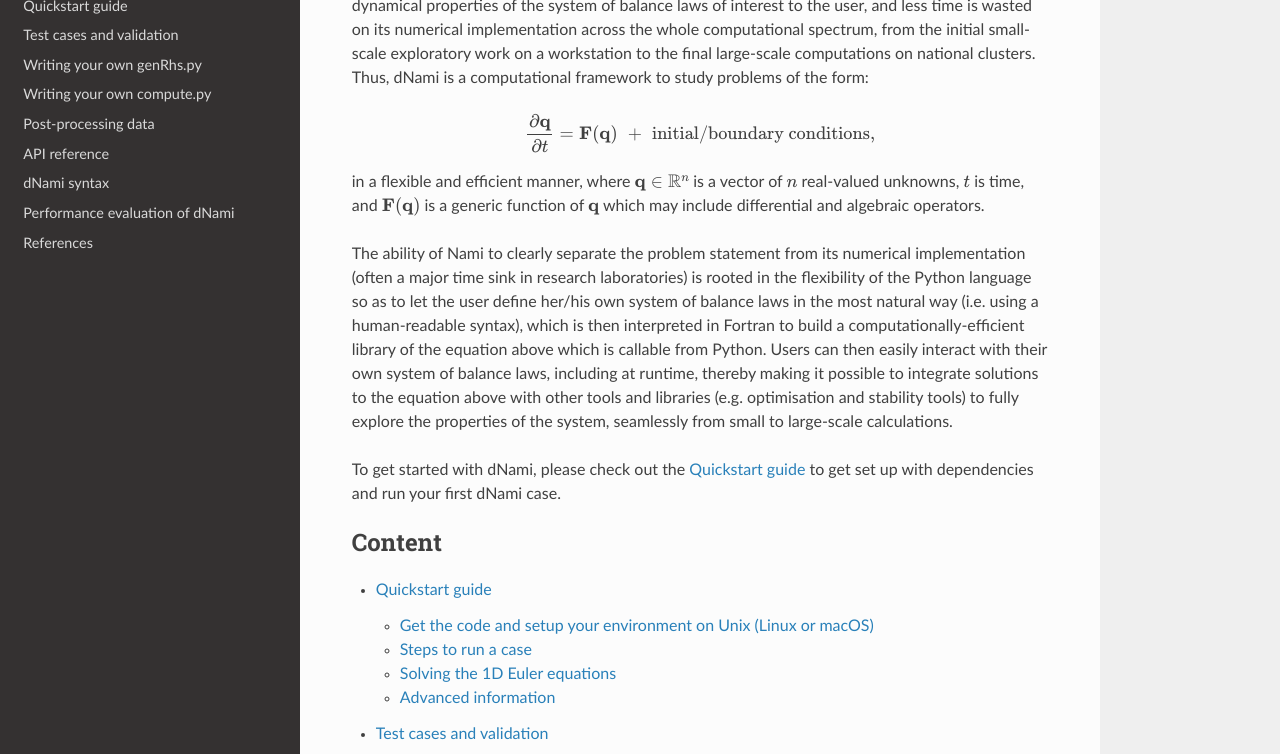
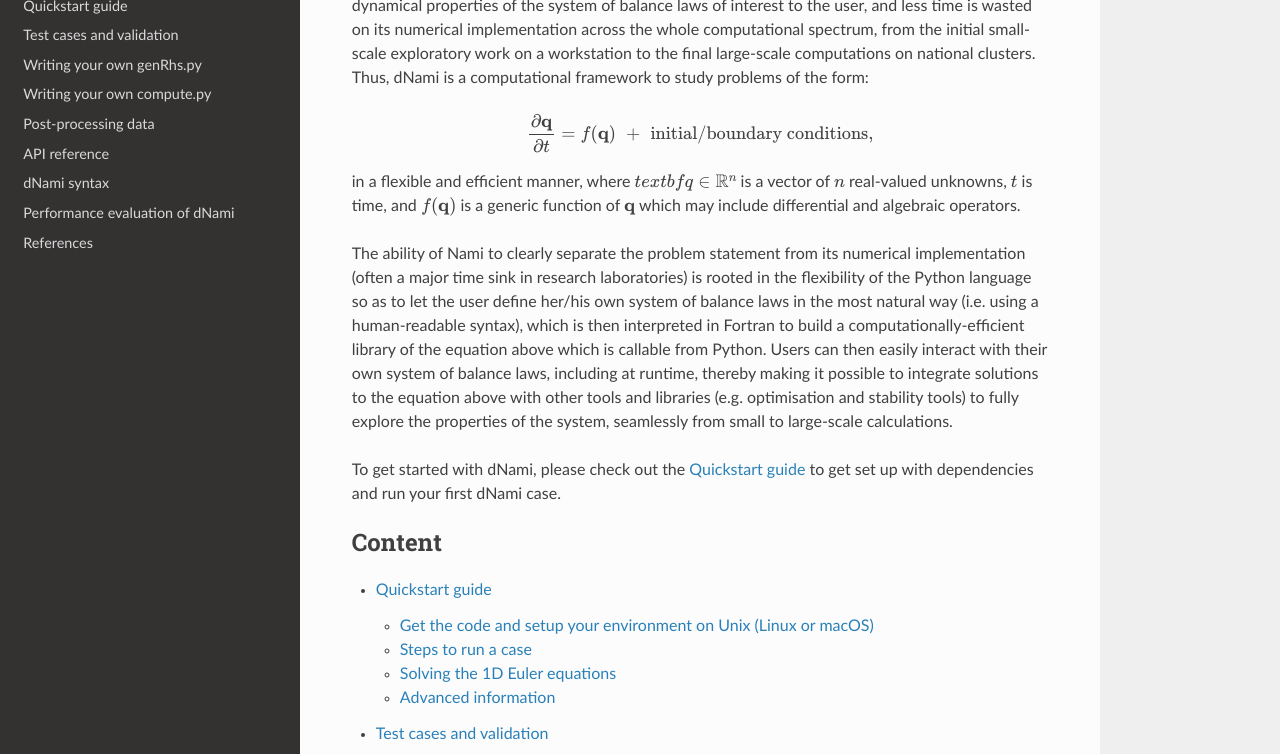
Before and after one commit to dNamiLab/dNami, a Sphinx documentation site: the page built from doc/index.rst, in a window 1280 px wide and 900 px high, scrolled down 778 px, cut to the strip 146-900 px from the top of the window. Built offline with Sphinx 7.4.7 and the Read the Docs theme 2.0.0, drawn with Linux system fonts in a browser that asks for light colours.

Commit message:
Update index.rst

```diff
--- a/doc/index.rst
+++ b/doc/index.rst
@@ -25,10 +25,10 @@
 .. math::
 
    \begin{equation} \label{eq:gov_eq}
-   \frac{\partial\textbf{q}}{\partial t} = \textbf{F}(\textbf{q}) \,\, + \,\, \mbox{initial/boundary conditions},
+   \frac{\partial\textbf{q}}{\partial t} = f(\textbf{q}) \,\, + \,\, \mbox{initial/boundary conditions},
    \end{equation}
 
-in a flexible and efficient manner, where :math:`\textbf{q} \in \mathbb{R}^n` is a vector of :math:`n` real-valued unknowns, :math:`t` is time, and :math:`\textbf{F}(\textbf{q})` is a generic function of :math:`\textbf{q}` which may include differential and algebraic operators.
+in a flexible and efficient manner, where :math:`textbf{q} \in \mathbb{R}^n` is a vector of :math:`n` real-valued unknowns, :math:`t` is time, and :math:`f(\textbf{q})` is a generic function of :math:`\textbf{q}` which may include differential and algebraic operators.
 
 The ability of Nami to clearly separate the problem statement from its numerical implementation (often a major time sink in research laboratories) is rooted in the flexibility of the Python language so as to let the user define her/his own system of balance laws in the most natural way (i.e. using a human-readable syntax), which is then interpreted in Fortran to build a computationally-efficient library of the  equation above which is callable from Python. Users can then easily interact with their own system of balance laws, including at runtime, thereby making it possible to integrate solutions to the equation above with other tools and libraries (e.g. optimisation and stability tools) to fully explore the properties of the system, seamlessly from small to large-scale calculations.
 
```
